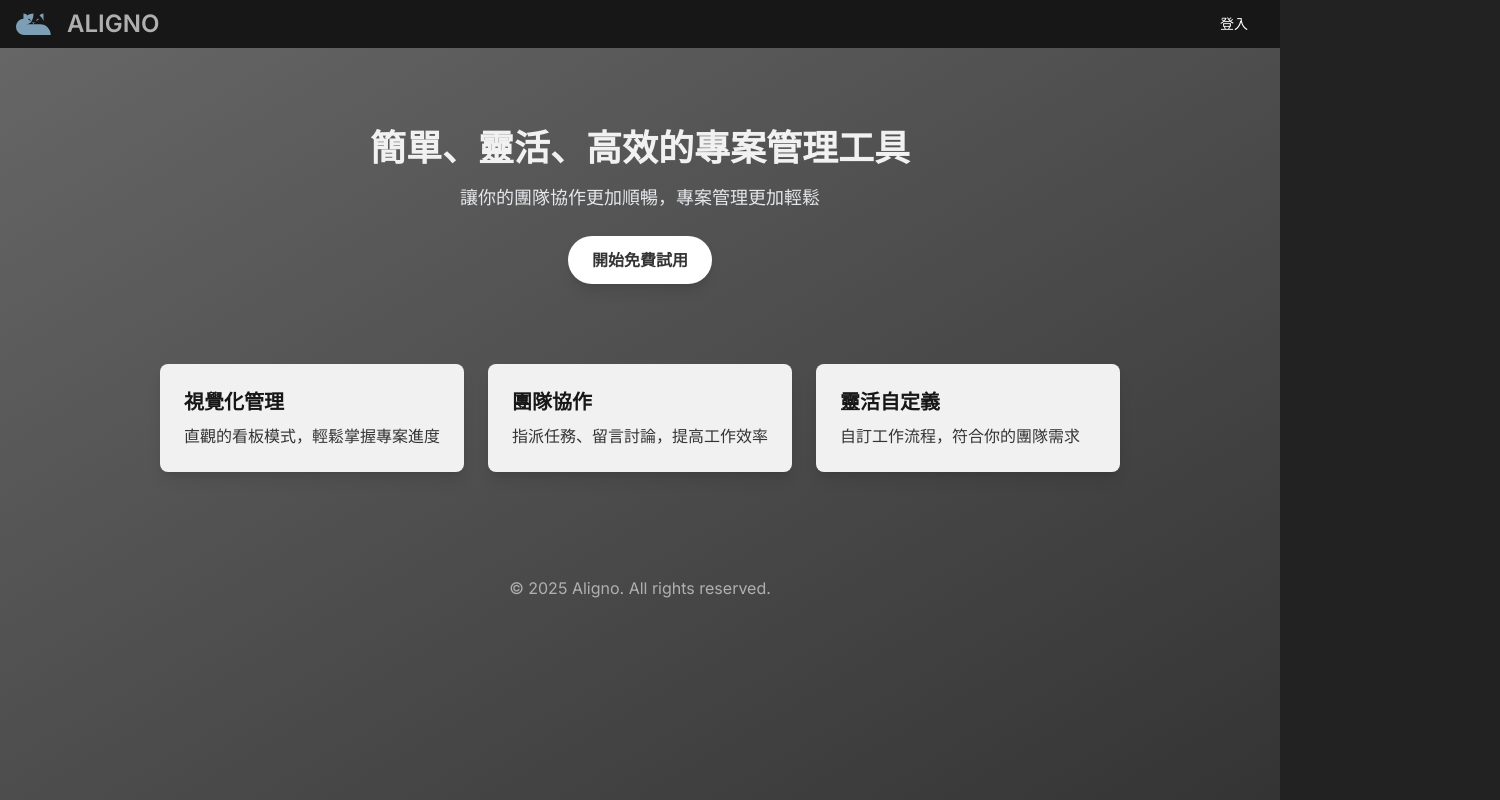
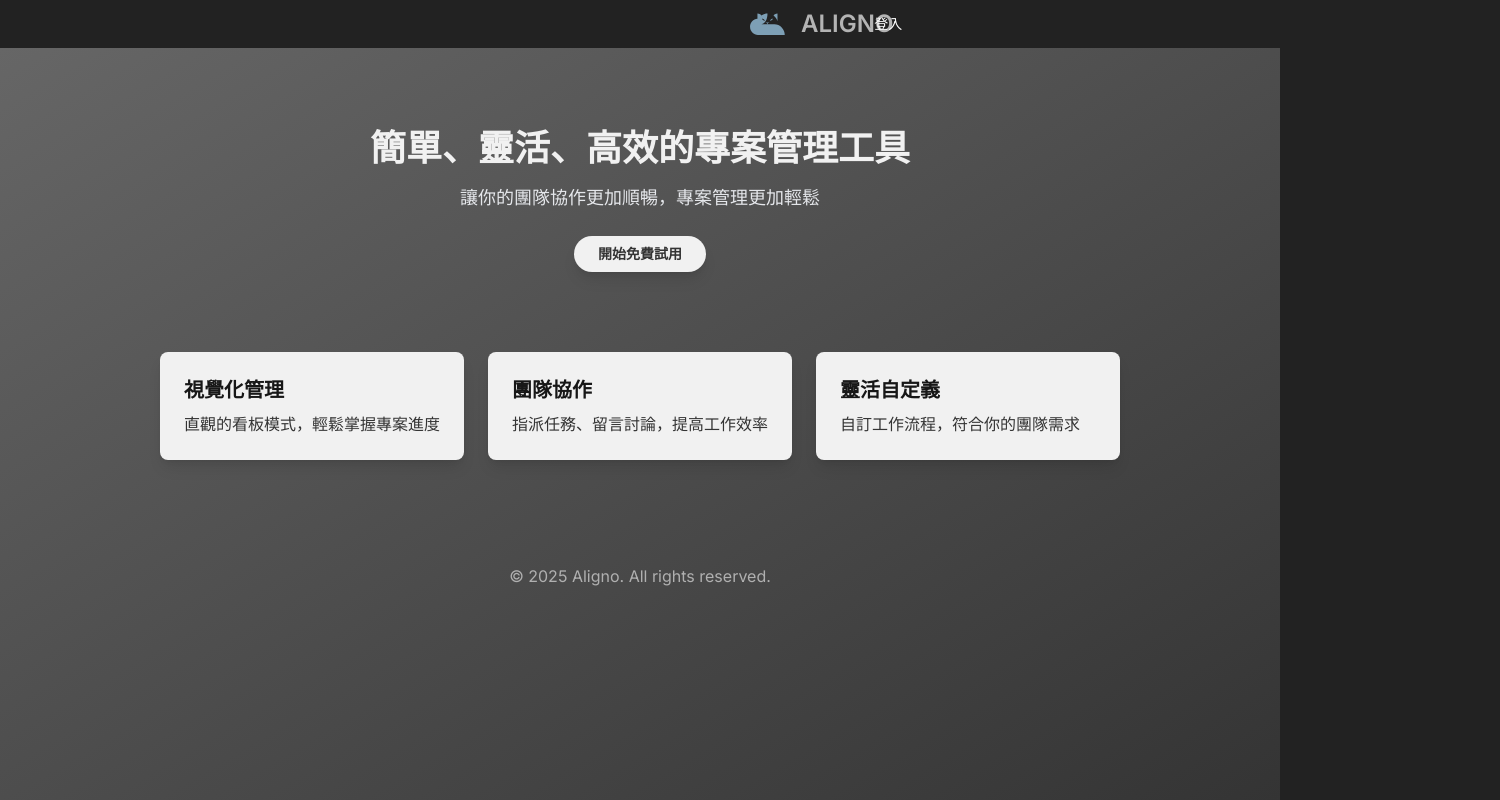
Before and after one commit to pei1688/Aligno-v1, a Next.js app: page / in a window 1280 px wide. Shown: the whole page, 1500 px wide, since content can reach past the window. Built offline with nearby package versions, Linux system fonts and the light colour scheme; no server answers.

Commit message:
fix-navbar&guestpage

```diff
--- a/app/(introduction)/_components/Navbar.tsx
+++ b/app/(introduction)/_components/Navbar.tsx
@@ -5,7 +5,7 @@ import Image from "next/image";
 
 const Navbar = async () => {
   return (
-    <nav className="h-[3rem] px-4 flex items-center w-full justify-between bg-aligno-800">
+    <nav className="h-[3rem] flex items-center w-full justify-between bg-aligno-700 px-[750px]">
       <Link href="/" className="text-2xl flex items-center gap-4">
         <Image src={"/logo.svg"} alt="logo" width={35} height={35} />
         <h1 className="font-semibold">ALIGNO</h1>
--- a/app/(introduction)/_components/page/GuestPage.tsx
+++ b/app/(introduction)/_components/page/GuestPage.tsx
@@ -1,3 +1,7 @@
+"use client"
+import { Button } from "@/components/ui/button";
+import { LoginLink } from "@kinde-oss/kinde-auth-nextjs";
+
 const GuestPage = () => {
   return (
     <div className=" text-aligno-200">
@@ -8,9 +12,9 @@ const GuestPage = () => {
         <p className="mt-4 text-lg text-gray-200">
           讓你的團隊協作更加順暢，專案管理更加輕鬆
         </p>
-        <button className="mt-6 px-6 py-3 bg-white text-aligno-600 font-bold rounded-full shadow-lg">
-          開始免費試用
-        </button>
+        <Button variant="transparent"  className="mt-6 px-6 py-3 bg-aligno-200 hover:bg-aligno-200/80 text-aligno-600 font-bold rounded-full shadow-lg">
+          <LoginLink>開始免費試用</LoginLink>
+        </Button>
       </header>
 
       {/* 介紹文 */}
--- a/app/(introduction)/page.tsx
+++ b/app/(introduction)/page.tsx
@@ -9,6 +9,7 @@ export default async function Home() {
     redirect("/workspace");
   }
   return (
+
     <div className="flex min-h-[calc(100vh-3rem)] justify-center bg-gradient-to-br from-aligno-400 to-aligno-600">
       <GuestPage />
     </div>
--- a/app/(platform)/(dashboard)/_components/Navbar.tsx
+++ b/app/(platform)/(dashboard)/_components/Navbar.tsx
@@ -19,7 +19,7 @@ const Navbar = async () => {
 
 
   return (
-    <nav className="h-[3rem] px-4 flex items-center w-full justify-between bg-aligno-800">
+    <nav className="h-[3rem] px-4 flex items-center w-full justify-between bg-aligno-700">
       <NavItem workspaces={workspaces} user={user} />
     </nav>
   );
```
